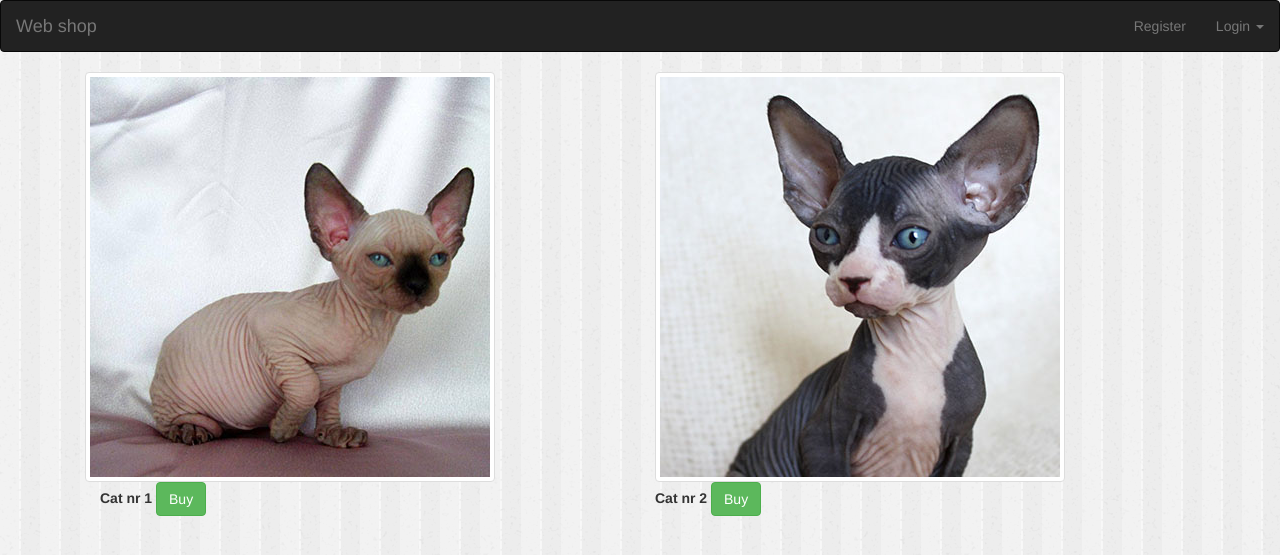
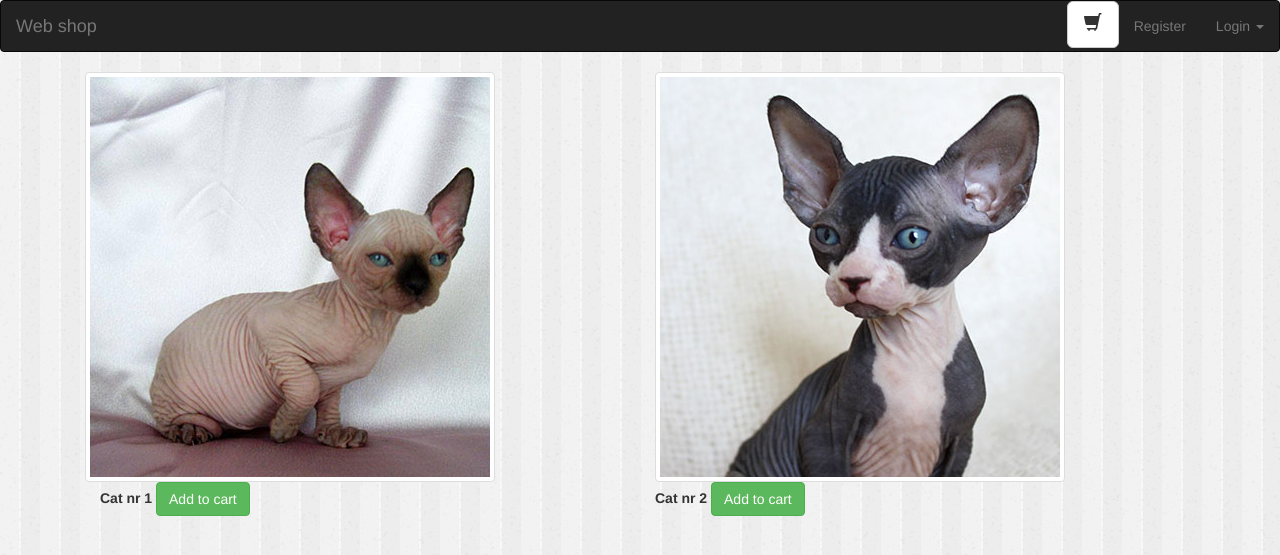
Before and after one commit to felixhedlund/web_security_project, a PHP site: page / in a window 1280 px wide. Shown: the top 555 px of the page. Run offline with PHP 8.4, Linux system fonts and the light colour scheme; some libraries are stand-ins or nearby versions.

Commit message:
Add to cart - text

```diff
--- a/index.php
+++ b/index.php
@@ -82,6 +82,9 @@
     </div>
 
       <ul class="nav navbar-nav navbar-right">
+        <li><button type="button" class="btn btn-default btn-lg">
+  <span class="glyphicon glyphicon-shopping-cart"></span>
+</button></li>
         <li><a href="register.php">Register</a></li>
         <li class="divider-vertical"></li>
           <li class="dropdown">
@@ -110,7 +113,7 @@
                 <img src="assets/images/cat01.jpg" class="img-responsive img-thumbnail" alt="Responsive image">
             <div class="col-md-6">
                 <label> Cat nr 1</label>
-                <button type="button" class="btn btn-success">Buy</button>
+                <button type="button" class="btn btn-success">Add to cart</button>
             </div>
         </div>
     </div>
@@ -120,7 +123,7 @@
         </div>
         <div class="col-md-6">
                 <label> Cat nr 2</label>
-                <button type="button" class="btn btn-success">Buy</button>
+                <button type="button" class="btn btn-success">Add to cart</button>
             </div>
     </div>
 </div>
```
